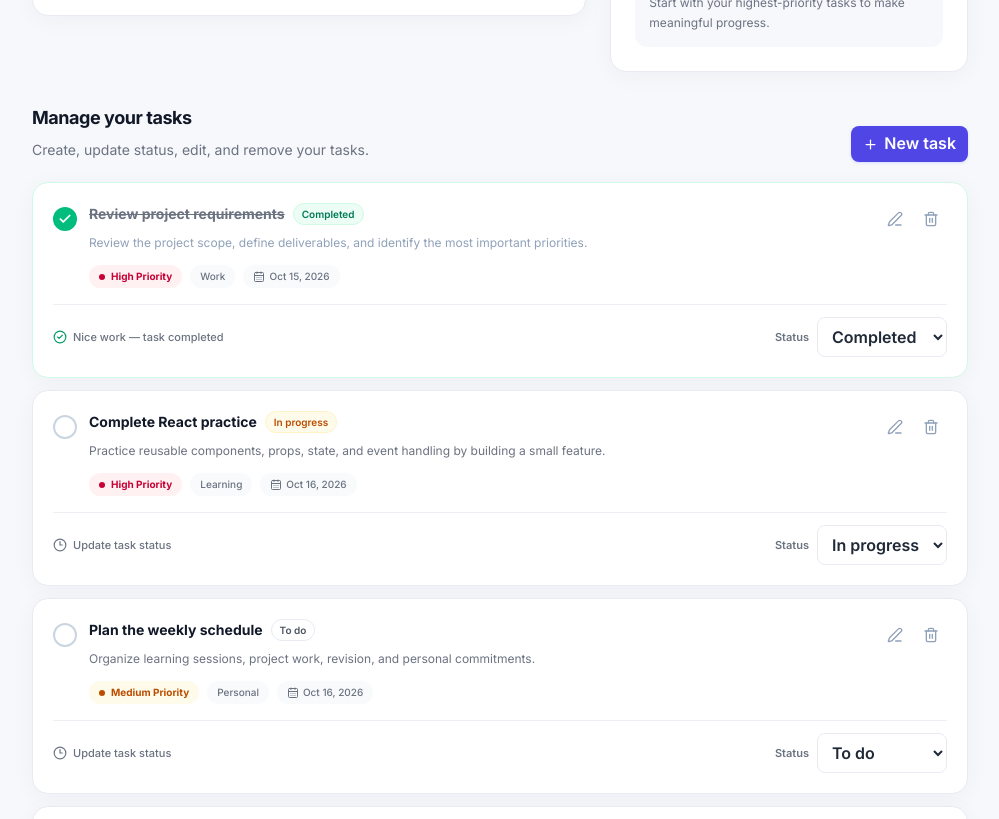
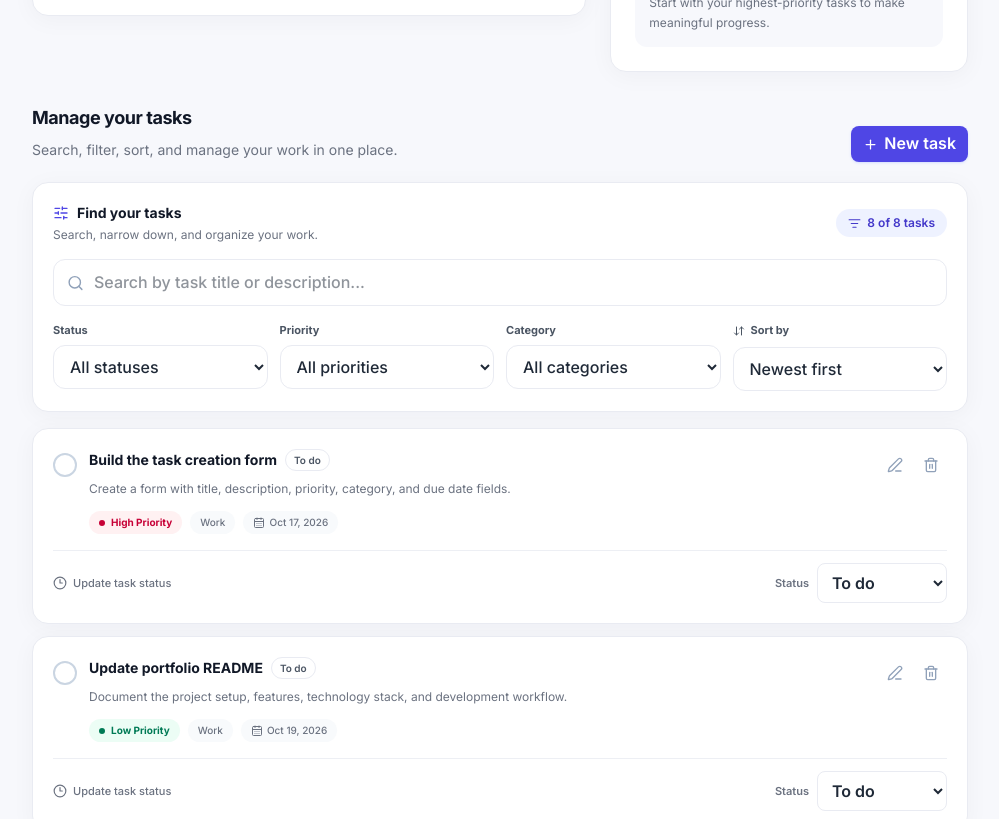
Before and after one commit to abdikadirjerry/taskflow-pro, a React (Vite) app: page / in a window 1280 px wide. Shown: the part 1160-1979 px from the top of the page, without its empty margins (272-1271 px from the left). Built offline with nearby package versions, Linux system fonts and the light colour scheme.

Commit message:
feat: add task search filtering and sorting

```diff
--- a/src/App.jsx
+++ b/src/App.jsx
@@ -1,4 +1,4 @@
-import { useState } from "react";
+import { useMemo, useState } from "react";
 import {
   CalendarDays,
   CheckCircle2,
@@ -18,12 +18,27 @@ import Button from "./components/ui/Button";
 import Modal from "./components/ui/Modal";
 import TaskForm from "./components/tasks/TaskForm";
 import TaskList from "./components/tasks/TaskList";
+import TaskFilters from "./components/tasks/TaskFilters";
 import { initialTasks } from "./data/initialTasks";
 import {
   createTask,
   getTasksDueToday,
   TASK_STATUSES,
 } from "./utils/taskHelpers";
+
+const initialFilters = {
+  search: "",
+  status: "all",
+  priority: "all",
+  category: "all",
+  sort: "newest",
+};
+
+const priorityRank = {
+  high: 3,
+  medium: 2,
+  low: 1,
+};
 
 function getFormattedDate() {
   return new Intl.DateTimeFormat("en", {
@@ -34,12 +49,75 @@ function getFormattedDate() {
   }).format(new Date());
 }
 
+function sortTasks(tasks, sort) {
+  const sorted = [...tasks];
+
+  switch (sort) {
+    case "oldest":
+      return sorted.sort(
+        (a, b) =>
+          new Date(a.createdAt).getTime() - new Date(b.createdAt).getTime(),
+      );
+
+    case "dueDate":
+      return sorted.sort((a, b) => {
+        if (!a.dueDate && !b.dueDate) return 0;
+        if (!a.dueDate) return 1;
+        if (!b.dueDate) return -1;
+        return a.dueDate.localeCompare(b.dueDate);
+      });
+
+    case "priority":
+      return sorted.sort(
+        (a, b) =>
+          (priorityRank[b.priority] ?? 0) - (priorityRank[a.priority] ?? 0),
+      );
+
+    case "title":
+      return sorted.sort((a, b) => a.title.localeCompare(b.title));
+
+    case "newest":
+    default:
+      return sorted.sort(
+        (a, b) =>
+          new Date(b.createdAt).getTime() - new Date(a.createdAt).getTime(),
+      );
+  }
+}
+
 export default function App() {
   const [tasks, setTasks] = useState(initialTasks);
+  const [filters, setFilters] = useState(initialFilters);
   const [isCreateModalOpen, setIsCreateModalOpen] = useState(false);
   const [editingTask, setEditingTask] = useState(null);
   const [deletingTask, setDeletingTask] = useState(null);
   const [successMessage, setSuccessMessage] = useState("");
+
+  const filteredTasks = useMemo(() => {
+    const normalizedSearch = filters.search.trim().toLowerCase();
+
+    const matchingTasks = tasks.filter((task) => {
+      const matchesSearch =
+        !normalizedSearch ||
+        task.title.toLowerCase().includes(normalizedSearch) ||
+        (task.description ?? "").toLowerCase().includes(normalizedSearch);
+
+      const matchesStatus =
+        filters.status === "all" || task.status === filters.status;
+
+      const matchesPriority =
+        filters.priority === "all" || task.priority === filters.priority;
+
+      const matchesCategory =
+        filters.category === "all" || task.category === filters.category;
+
+      return (
+        matchesSearch && matchesStatus && matchesPriority && matchesCategory
+      );
+    });
+
+    return sortTasks(matchingTasks, filters.sort);
+  }, [tasks, filters]);
 
   const completedCount = tasks.filter(
     (task) => task.status === TASK_STATUSES.COMPLETED,
@@ -166,6 +244,10 @@ export default function App() {
     updateTaskStatus(task, nextStatus);
   }
 
+  function resetFilters() {
+    setFilters(initialFilters);
+  }
+
   return (
     <>
       <AppLayout onCreateTask={openCreateModal}>
@@ -251,7 +333,7 @@ export default function App() {
 
           <PageSection
             title="Manage your tasks"
-            description="Create, update status, edit, and remove your tasks."
+            description="Search, filter, sort, and manage your work in one place."
             action={
               <Button
                 size="sm"
@@ -262,14 +344,24 @@ export default function App() {
               </Button>
             }
           >
+            <div className="space-y-4">
+              <TaskFilters
+                filters={filters}
+                onChange={setFilters}
+                onReset={resetFilters}
+                resultCount={filteredTasks.length}
+                totalCount={tasks.length}
+              />
+
               <TaskList
-              tasks={tasks}
+                tasks={filteredTasks}
                 onEdit={openEditModal}
                 onDelete={setDeletingTask}
                 onCreate={openCreateModal}
                 onToggleComplete={handleToggleComplete}
                 onStatusChange={updateTaskStatus}
               />
+            </div>
           </PageSection>
 
           <PageSection
--- /dev/null
+++ b/src/components/tasks/TaskFilters.jsx
@@ -0,0 +1,165 @@
+import {
+  ArrowDownUp,
+  ListFilter,
+  RotateCcw,
+  Search,
+  SlidersHorizontal,
+} from "lucide-react";
+import {
+  TASK_CATEGORIES,
+  TASK_PRIORITIES,
+  TASK_STATUSES,
+} from "../../utils/taskHelpers";
+
+const inputClass =
+  "w-full rounded-xl border border-line bg-white px-3 py-2.5 text-xs font-medium text-ink-800 outline-none transition focus:border-brand-500 focus:ring-4 focus:ring-brand-500/10";
+
+export default function TaskFilters({
+  filters,
+  onChange,
+  onReset,
+  resultCount,
+  totalCount,
+}) {
+  const hasActiveFilters =
+    filters.search.trim() !== "" ||
+    filters.status !== "all" ||
+    filters.priority !== "all" ||
+    filters.category !== "all" ||
+    filters.sort !== "newest";
+
+  function updateFilter(name, value) {
+    onChange((current) => ({
+      ...current,
+      [name]: value,
+    }));
+  }
+
+  return (
+    <section className="rounded-2xl border border-line bg-white p-4 shadow-card sm:p-5">
+      <div className="flex flex-col gap-4">
+        <div className="flex flex-col gap-3 sm:flex-row sm:items-center sm:justify-between">
+          <div>
+            <h3 className="flex items-center gap-2 text-sm font-bold text-ink-950">
+              <SlidersHorizontal size={16} className="text-brand-600" />
+              Find your tasks
+            </h3>
+            <p className="mt-1 text-xs text-ink-500">
+              Search, narrow down, and organize your work.
+            </p>
+          </div>
+
+          <span className="inline-flex w-fit items-center gap-1.5 rounded-full bg-indigo-50 px-3 py-1.5 text-xs font-semibold text-brand-700">
+            <ListFilter size={13} />
+            {resultCount} of {totalCount} tasks
+          </span>
+        </div>
+
+        <div className="relative">
+          <Search
+            size={17}
+            className="pointer-events-none absolute left-3.5 top-1/2 -translate-y-1/2 text-slate-400"
+          />
+
+          <input
+            type="search"
+            value={filters.search}
+            onChange={(event) => updateFilter("search", event.target.value)}
+            placeholder="Search by task title or description..."
+            aria-label="Search tasks"
+            className={`${inputClass} py-3 pl-10 pr-4`}
+          />
+        </div>
+
+        <div className="grid gap-3 sm:grid-cols-2 xl:grid-cols-4">
+          <label className="min-w-0">
+            <span className="mb-1.5 block text-[11px] font-bold text-ink-600">
+              Status
+            </span>
+            <select
+              value={filters.status}
+              onChange={(event) => updateFilter("status", event.target.value)}
+              className={inputClass}
+              aria-label="Filter by status"
+            >
+              <option value="all">All statuses</option>
+              <option value={TASK_STATUSES.TODO}>To do</option>
+              <option value={TASK_STATUSES.IN_PROGRESS}>In progress</option>
+              <option value={TASK_STATUSES.COMPLETED}>Completed</option>
+            </select>
+          </label>
+
+          <label className="min-w-0">
+            <span className="mb-1.5 block text-[11px] font-bold text-ink-600">
+              Priority
+            </span>
+            <select
+              value={filters.priority}
+              onChange={(event) => updateFilter("priority", event.target.value)}
+              className={inputClass}
+              aria-label="Filter by priority"
+            >
+              <option value="all">All priorities</option>
+              <option value={TASK_PRIORITIES.HIGH}>High</option>
+              <option value={TASK_PRIORITIES.MEDIUM}>Medium</option>
+              <option value={TASK_PRIORITIES.LOW}>Low</option>
+            </select>
+          </label>
+
+          <label className="min-w-0">
+            <span className="mb-1.5 block text-[11px] font-bold text-ink-600">
+              Category
+            </span>
+            <select
+              value={filters.category}
+              onChange={(event) => updateFilter("category", event.target.value)}
+              className={inputClass}
+              aria-label="Filter by category"
+            >
+              <option value="all">All categories</option>
+              {TASK_CATEGORIES.map((category) => (
+                <option key={category} value={category}>
+                  {category}
+                </option>
+              ))}
+            </select>
+          </label>
+
+          <label className="min-w-0">
+            <span className="mb-1.5 block text-[11px] font-bold text-ink-600">
+              <span className="inline-flex items-center gap-1.5">
+                <ArrowDownUp size={12} />
+                Sort by
+              </span>
+            </span>
+            <select
+              value={filters.sort}
+              onChange={(event) => updateFilter("sort", event.target.value)}
+              className={inputClass}
+              aria-label="Sort tasks"
+            >
+              <option value="newest">Newest first</option>
+              <option value="oldest">Oldest first</option>
+              <option value="dueDate">Due date</option>
+              <option value="priority">Highest priority</option>
+              <option value="title">Title A–Z</option>
+            </select>
+          </label>
+        </div>
+
+        {hasActiveFilters && (
+          <div className="flex justify-end border-t border-line pt-3">
+            <button
+              type="button"
+              onClick={onReset}
+              className="inline-flex items-center gap-1.5 rounded-lg px-3 py-2 text-xs font-semibold text-ink-500 transition hover:bg-canvas hover:text-brand-700"
+            >
+              <RotateCcw size={13} />
+              Clear search and filters
+            </button>
+          </div>
+        )}
+      </div>
+    </section>
+  );
+}
```
Lines whose indentation alone changed are shown as unchanged.
